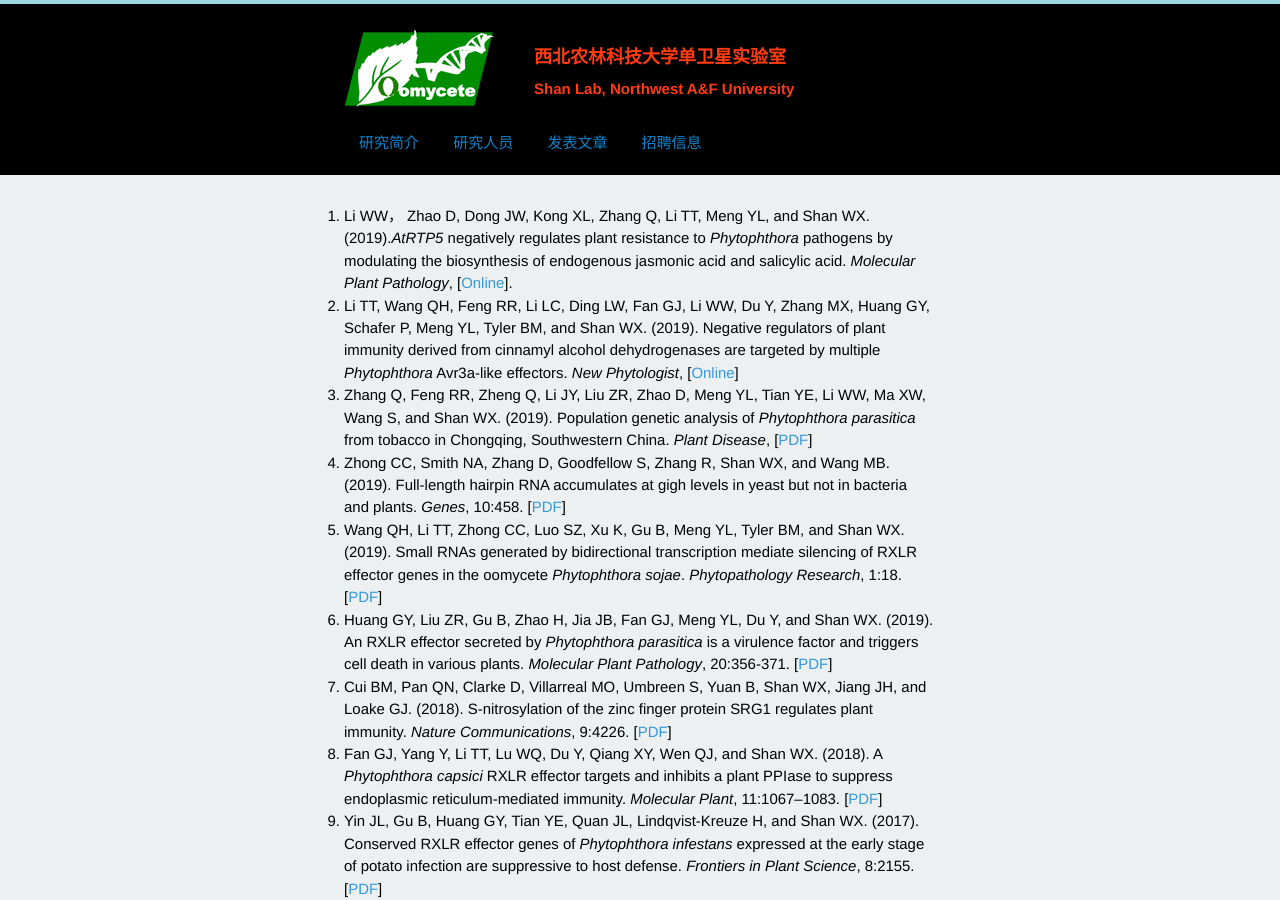
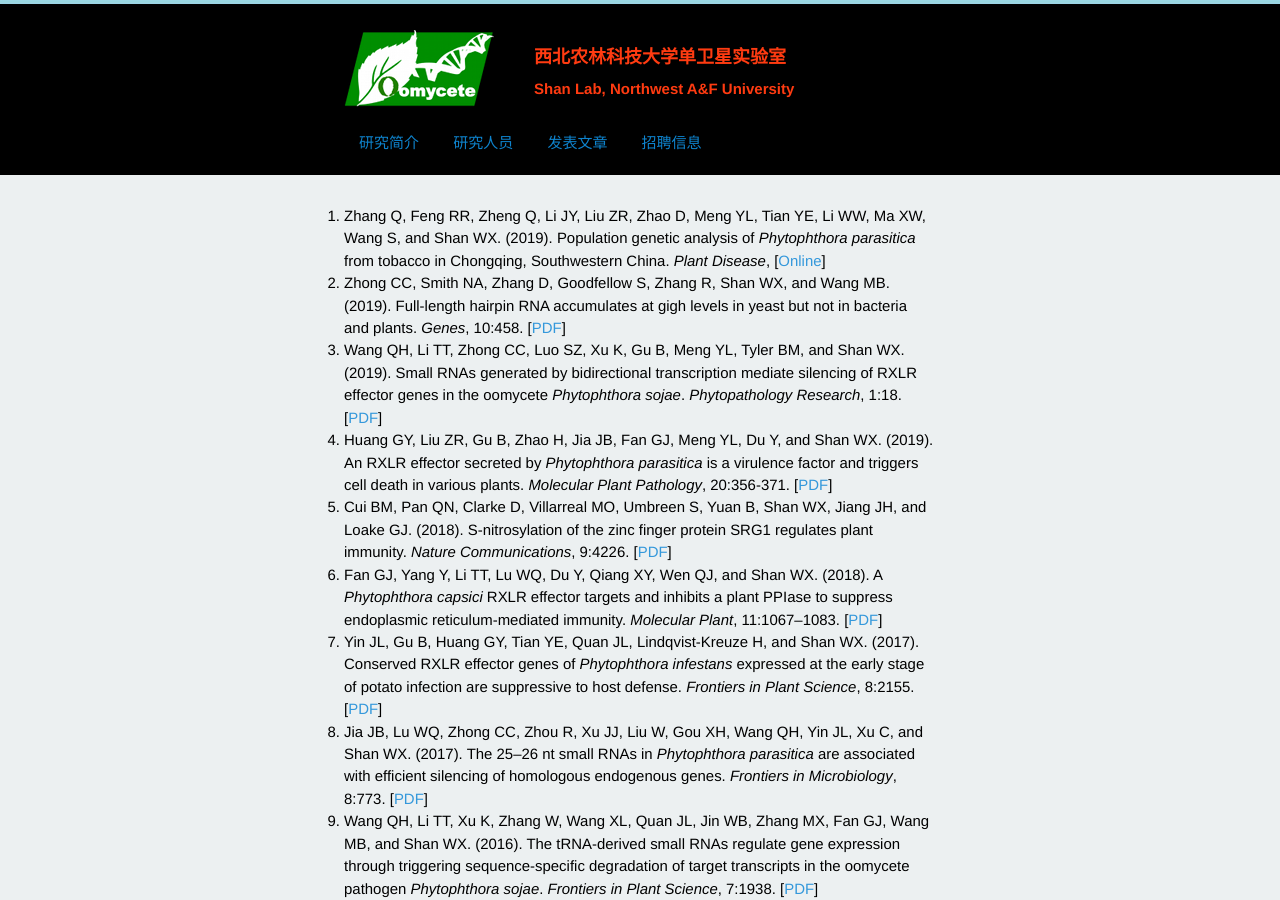
Before and after one commit to shanclub2/shanlab, a Jekyll site: the page built from publication.html, in a window 1280 px wide and 900 px high. Built offline with Jekyll 4.4.1, drawn with Linux system fonts in a browser that asks for light colours; Markdown is read by kramdown in place of the engine named in the settings; a script that is not in the unit is left out.

Commit message:
Revert "upd (#6)"
This reverts commit ec3c2b7575a2422efe787579229d92bd8a3b3149.

```diff
--- a/publication.html
+++ b/publication.html
@@ -11,15 +11,7 @@ title: 单卫星实验室
 <ol>
 
 <li>
-Li WW， Zhao D, Dong JW, Kong XL, Zhang Q, Li TT, Meng YL, and Shan WX. (2019).<i>AtRTP5</i> negatively regulates plant resistance to <i>Phytophthora</i> pathogens by modulating the biosynthesis of endogenous jasmonic acid and salicylic acid. <i>Molecular Plant Pathology</i>, [<a href="https://bsppjournals.onlinelibrary.wiley.com/doi/epdf/10.1111/mpp.12883">Online</a>].
-</li>
-
-<li>
-Li TT, Wang QH, Feng RR, Li LC, Ding LW, Fan GJ, Li WW, Du Y, Zhang MX, Huang GY, Schafer P, Meng YL, Tyler BM, and Shan WX. (2019). Negative regulators of plant immunity derived from cinnamyl alcohol dehydrogenases are targeted by multiple <i>Phytophthora</i> Avr3a‐like effectors. <i>New Phytologist</i>, [<a href="https://nph.onlinelibrary.wiley.com/doi/full/10.1111/nph.16139">Online</a>]
-</li>
-
-<li>
-Zhang Q, Feng RR, Zheng Q, Li JY, Liu ZR, Zhao D, Meng YL, Tian YE, Li WW, Ma XW, Wang S, and Shan WX. (2019). Population genetic analysis of <i>Phytophthora parasitica</i> from tobacco in Chongqing, Southwestern China. <i>Plant Disease</i>, [<a href="pdf/qzhang2019-1.pdf">PDF</a>]
+Zhang Q, Feng RR, Zheng Q, Li JY, Liu ZR, Zhao D, Meng YL, Tian YE, Li WW, Ma XW, Wang S, and Shan WX. (2019). Population genetic analysis of <i>Phytophthora parasitica</i> from tobacco in Chongqing, Southwestern China. <i>Plant Disease</i>, [<a href="https://doi.org/10.1094/PDIS-05-18-0879-RE">Online</a>]
 </li>
 
 <li>
```
Also changed, not shown: 1 other file.
